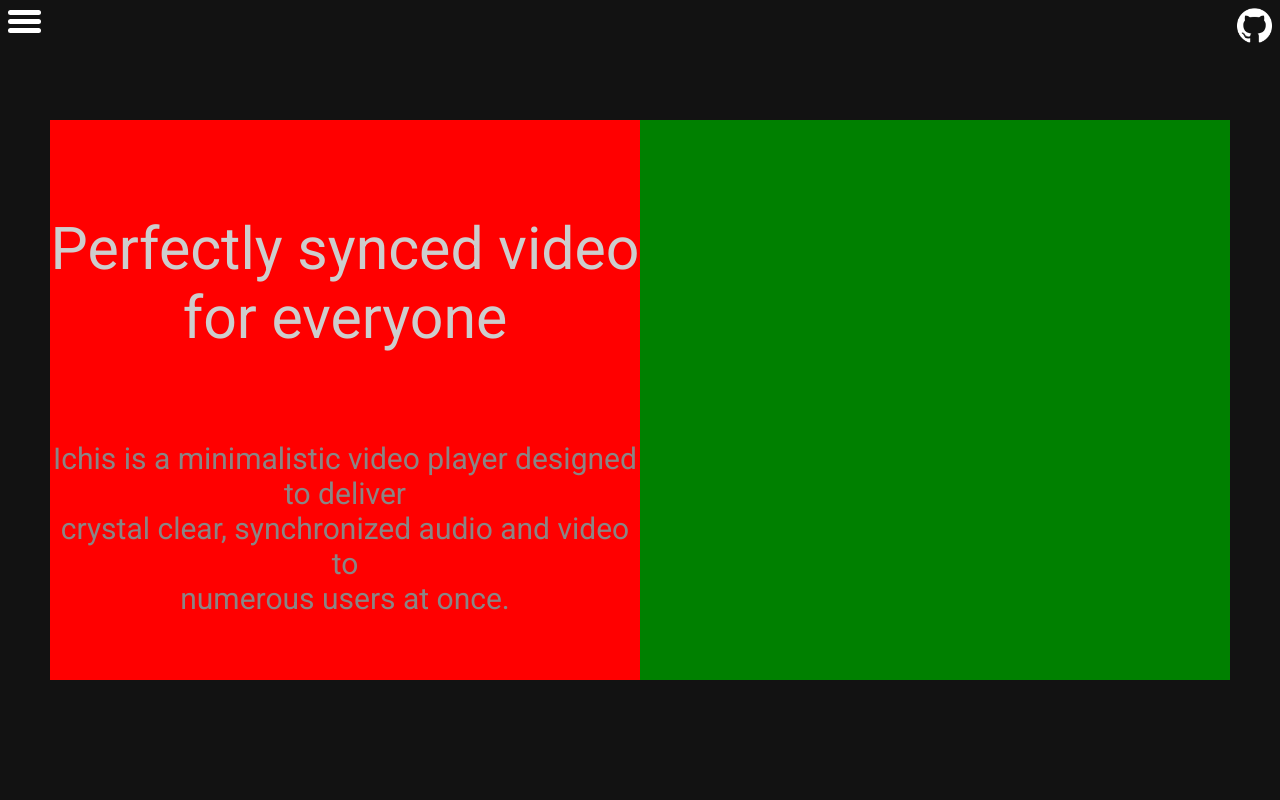
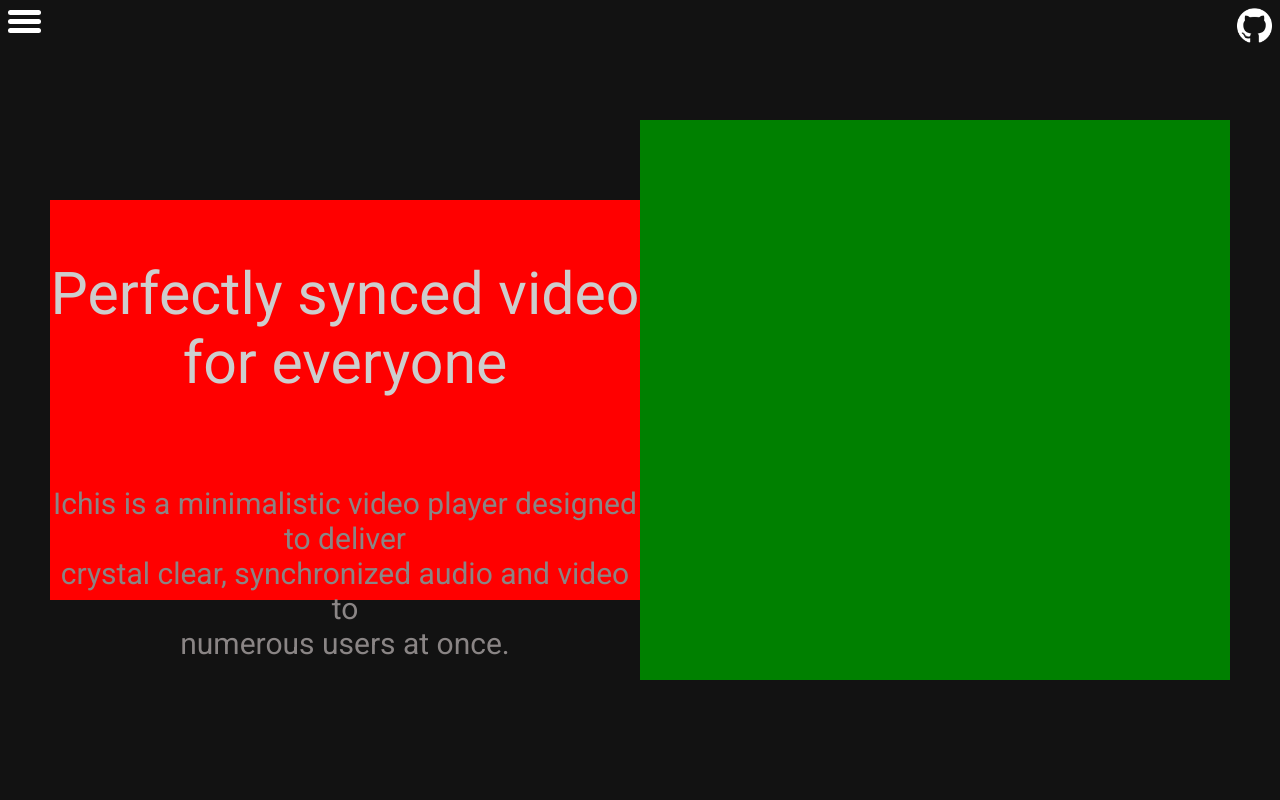
Before and after one commit to Tiqur/Ichis-Frontend, a React (Create React App) app in the folder ichis/: page / in a window 1280 px wide. Shown: the top 800 px of the page. Built offline with nearby package versions, Linux system fonts and the light colour scheme.

Commit message:
Sticky hero text

```diff
--- a/ichis/src/pages/HomePage.jsx
+++ b/ichis/src/pages/HomePage.jsx
@@ -9,16 +9,16 @@ const HeightContainer = styled(FlexDiv)`
     width: 100%;
     flex-direction: row;
     align-items: center;
-    background: ${props => props.color};
 `;
 
 const ContentBox = styled(FlexDiv)`
     flex-direction: column;
-    height: 70%;
+    position: sticky;
+    top: 20px;
+    height: 50%;
     width: 50%;
     margin-left: 50px;
     text-align: center;
-    justify-content: center;
     background: red;
 `;
 
@@ -52,10 +52,10 @@ const HeroContainer = (props) => {
 const HomePage = (props) => {
     return (
         <FlexDiv direction="column" >
-            <NavBar />
             <HeroContainer />
             <HeroContainer />
             <HeroContainer />
+            <NavBar />
         </FlexDiv>
     )
 };
```
